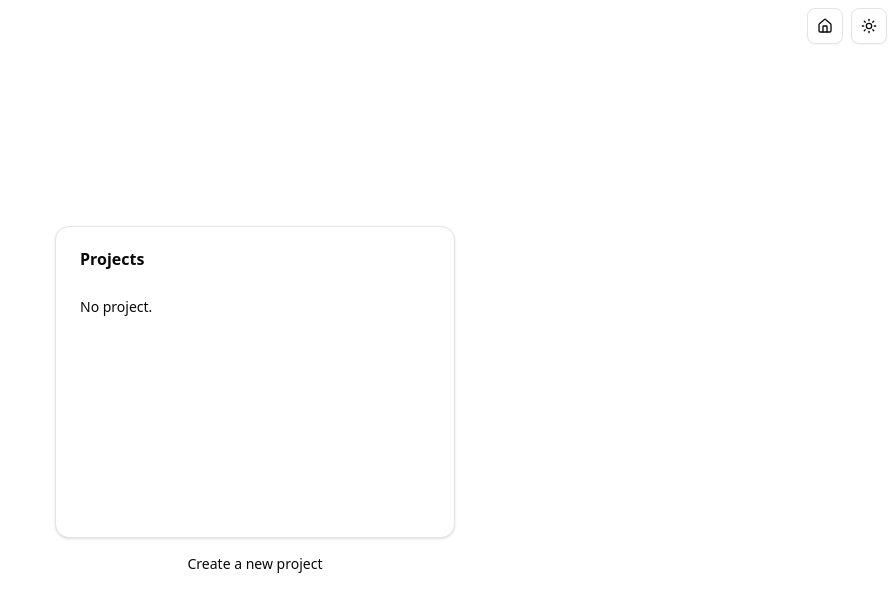
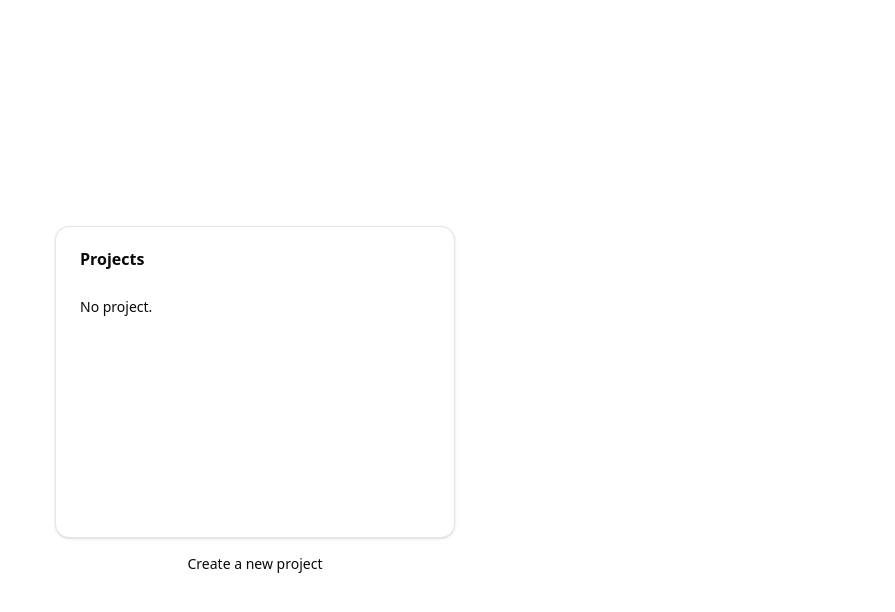
Before and after one commit to ksk1kd/equalizer, a Next.js app: page / in a window 1280 px wide. Shown: the top 612 px of the page, without its empty margins (385-1280 px from the left). Built offline with nearby package versions, Linux system fonts and the light colour scheme.

Commit message:
move menu to sidebar footer

```diff
--- a/src/app/layout.tsx
+++ b/src/app/layout.tsx
@@ -3,10 +3,6 @@ import { Geist, Geist_Mono } from "next/font/google";
 import "./globals.css";
 import { ProjectsProvider } from "@/components/projects-provider";
 import { ThemeProvider } from "@/components/theme-provider";
-import { Button } from "@/components/ui/button";
-import { ModeToggle } from "@/components/ui/mode-toggle";
-import { House } from "lucide-react";
-import Link from "next/link";
 
 const geistSans = Geist({
   variable: "--font-geist-sans",
@@ -43,25 +39,8 @@ export default function RootLayout({
             disableTransitionOnChange
           >
             <ProjectsProvider>
-              <div className="w-screen h-screen p-2 ">
-                <div className="relative w-full h-full">
-                  <div className="absolute right-0 flex gap-2">
-                    <Button
-                      variant="outline"
-                      size="icon"
-                      className="cursor-pointer"
-                      asChild
-                    >
-                      <Link href="/">
-                        <House />
-                      </Link>
-                    </Button>
-                    <ModeToggle />
-                  </div>
-                  <div className="w-full h-full flex justify-center items-center">
-                    {children}
-                  </div>
-                </div>
+              <div className="w-screen h-screen flex justify-center items-center">
+                {children}
               </div>
             </ProjectsProvider>
           </ThemeProvider>
--- a/src/components/app-sidebar.tsx
+++ b/src/components/app-sidebar.tsx
@@ -1,6 +1,8 @@
 "use client";
 
 import { AppSidebarGroup } from "@/components/app-sidebar-group";
+import { Button } from "@/components/ui/button";
+import { ModeToggle } from "@/components/ui/mode-toggle";
 import {
   Select,
   SelectContent,
@@ -17,6 +19,8 @@ import {
   SidebarMenuItem,
 } from "@/components/ui/sidebar";
 import { useProjectsContext } from "@/contexts/projects";
+import { House } from "lucide-react";
+import Link from "next/link";
 import { redirect } from "next/navigation";
 
 export function AppSidebar({ projectId }: { projectId: string }) {
@@ -49,7 +53,21 @@ export function AppSidebar({ projectId }: { projectId: string }) {
         <AppSidebarGroup label="Data">Data Settings</AppSidebarGroup>
         <AppSidebarGroup label="Color">Color Settings</AppSidebarGroup>
       </SidebarContent>
-      <SidebarFooter />
+      <SidebarFooter>
+        <div className="flex gap-2">
+          <Button
+            variant="ghost"
+            size="icon"
+            className="cursor-pointer"
+            asChild
+          >
+            <Link href="/">
+              <House />
+            </Link>
+          </Button>
+          <ModeToggle />
+        </div>
+      </SidebarFooter>
     </Sidebar>
   );
 }
--- a/src/components/ui/mode-toggle.tsx
+++ b/src/components/ui/mode-toggle.tsx
@@ -18,7 +18,7 @@ export function ModeToggle() {
   return (
     <DropdownMenu>
       <DropdownMenuTrigger asChild>
-        <Button variant="outline" size="icon" className="cursor-pointer">
+        <Button variant="ghost" size="icon" className="cursor-pointer">
           <Sun className="h-[1.2rem] w-[1.2rem] rotate-0 scale-100 transition-all dark:-rotate-90 dark:scale-0" />
           <Moon className="absolute h-[1.2rem] w-[1.2rem] rotate-90 scale-0 transition-all dark:rotate-0 dark:scale-100" />
           <span className="sr-only">Toggle theme</span>
```
